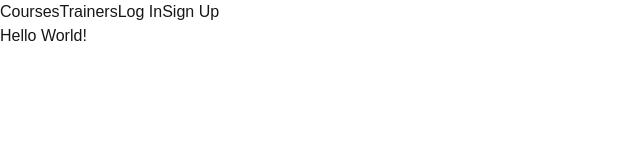
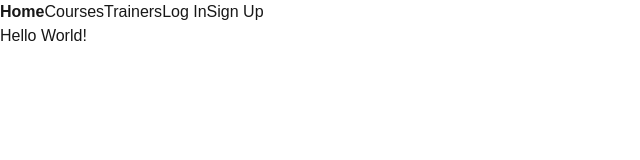
Before and after one commit to asiradnan/cps_academy_frontend, a Next.js app: page / in a window 1280 px wide. Shown: the top 160 px of the page, without its empty margins (0-640 px from the left). Built offline with nearby package versions, Linux system fonts and the light colour scheme.

Commit message:
added home

```diff
--- a/app/_components/nav.js
+++ b/app/_components/nav.js
@@ -6,6 +6,7 @@ import { useState } from "react"
 export default function NavBar() {
     const [isLoggedIn, setIsLoggedIn] = useState(localStorage.getItem("token") ? true : false)
     const navLinks = [
+        { href: "/", name: "Home" },
         { href: "/courses", name: "Courses" },
         { href: "/trainers", name: "Trainers" },
     ]
```
